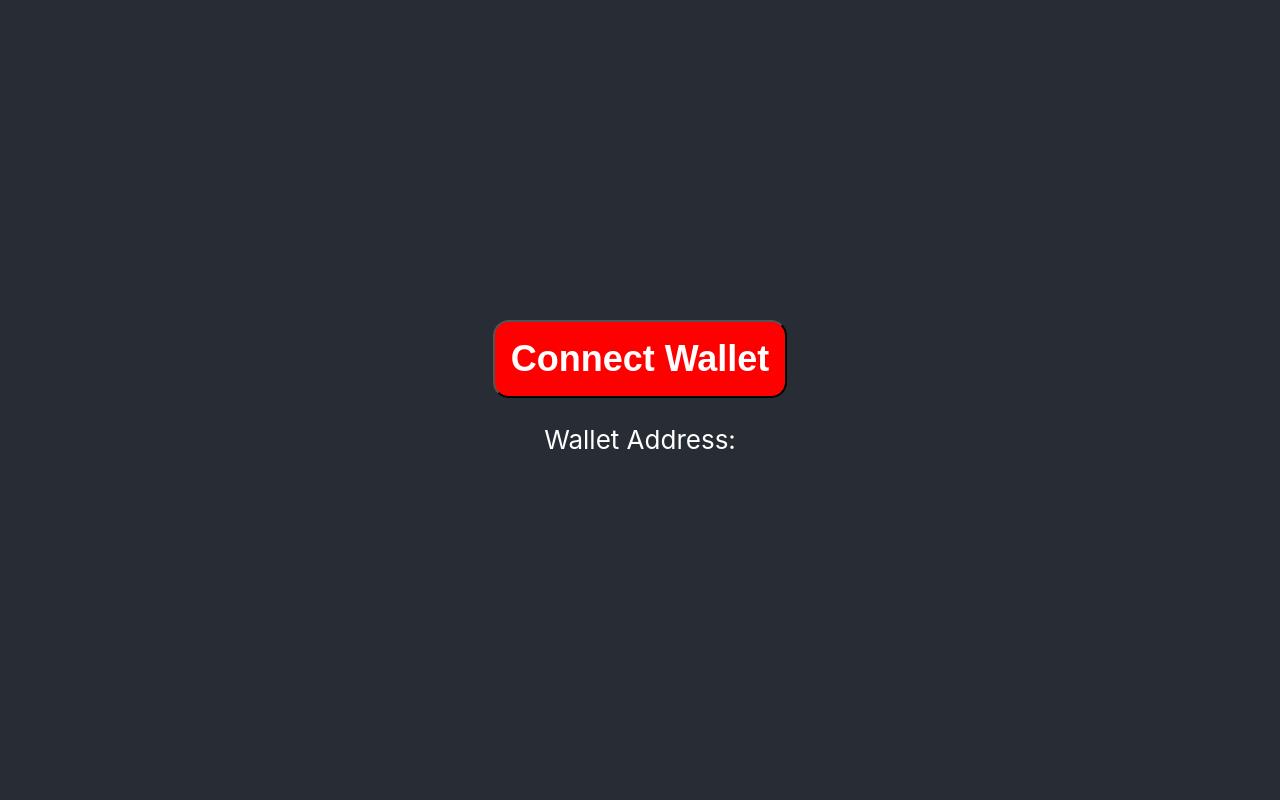
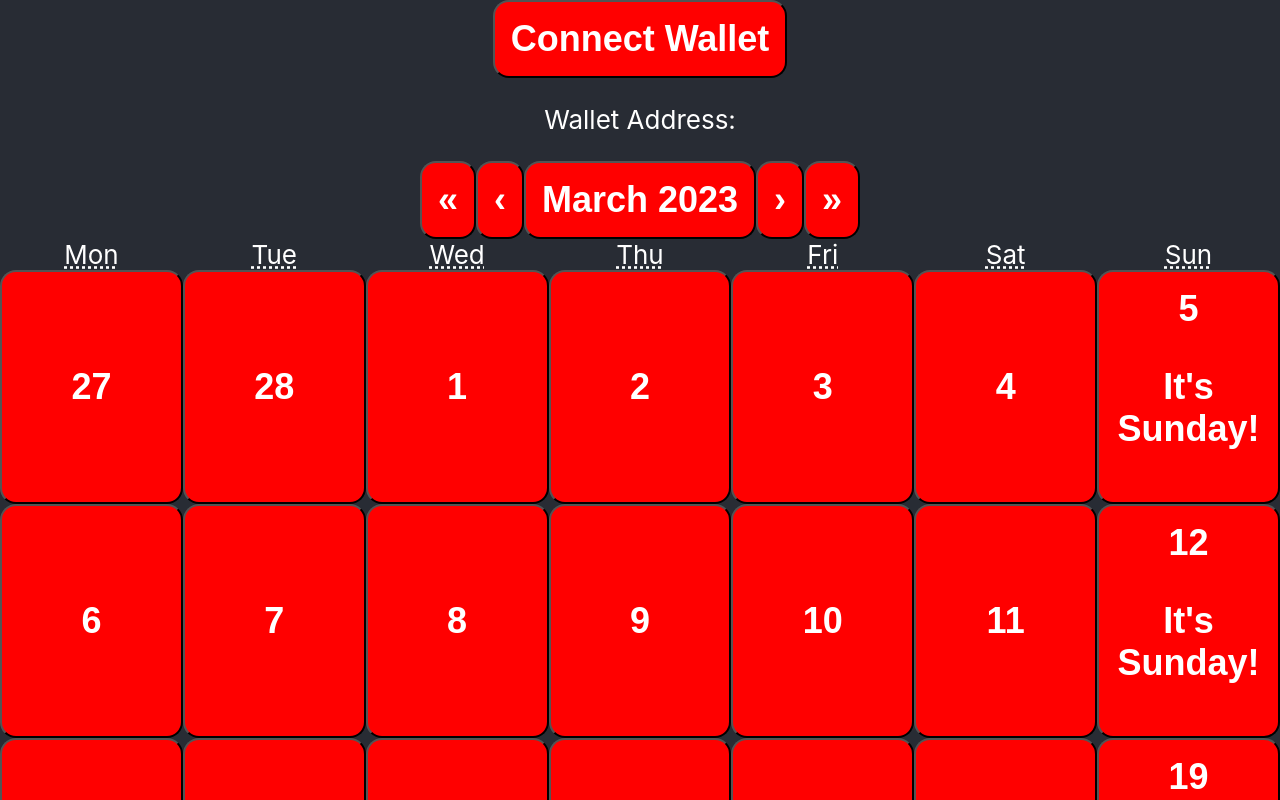
Before and after one commit to cemotterf/realfvr_codingchallenge, a React (Create React App) app: page / in a window 1280 px wide. Shown: the top 800 px of the page. Built offline with nearby package versions, Linux system fonts and the light colour scheme.

Commit message:
calendar widget and function to add record on dates

```diff
--- a/package.json
+++ b/package.json
@@ -11,6 +11,7 @@
     "ecoji-js": "^1.1.2",
     "ethers": "^5.7.2",
     "react": "^18.2.0",
+    "react-calendar": "^4.0.0",
     "react-dom": "^18.2.0",
     "react-scripts": "^4.0.3",
     "stream": "^0.0.2",
--- a/src/App.js
+++ b/src/App.js
@@ -1,11 +1,15 @@
-import "./App.css";
 import { useState } from "react";
 import { ethers } from "ethers";
+
+import "./App.css";
+
+import Calendar from "react-calendar";
 
 const ecoji = require("ecoji-js");
 
 function App() {
   const [walletAddress, setWalletAddress] = useState("");
+  const [calendarDate, setCalendarDate] = useState(new Date());
 
   async function requestAccount() {
     console.log("batatinha");
@@ -39,6 +43,13 @@ function App() {
       <header className="App-header">
         <button onClick={requestAccount}>Connect Wallet</button>
         <p>Wallet Address: {walletAddress}</p>
+        <Calendar
+          tileContent={({ activeStartDate, date, view }) =>
+            view === "month" && date.getDay() === 0 ? <p>It's Sunday!</p> : ""
+          }
+          onChange={setCalendarDate}
+          value={calendarDate}
+        />
       </header>
     </div>
   );
```
Also changed, not shown: 1 other file (tests, documents, lock files or other folders).
